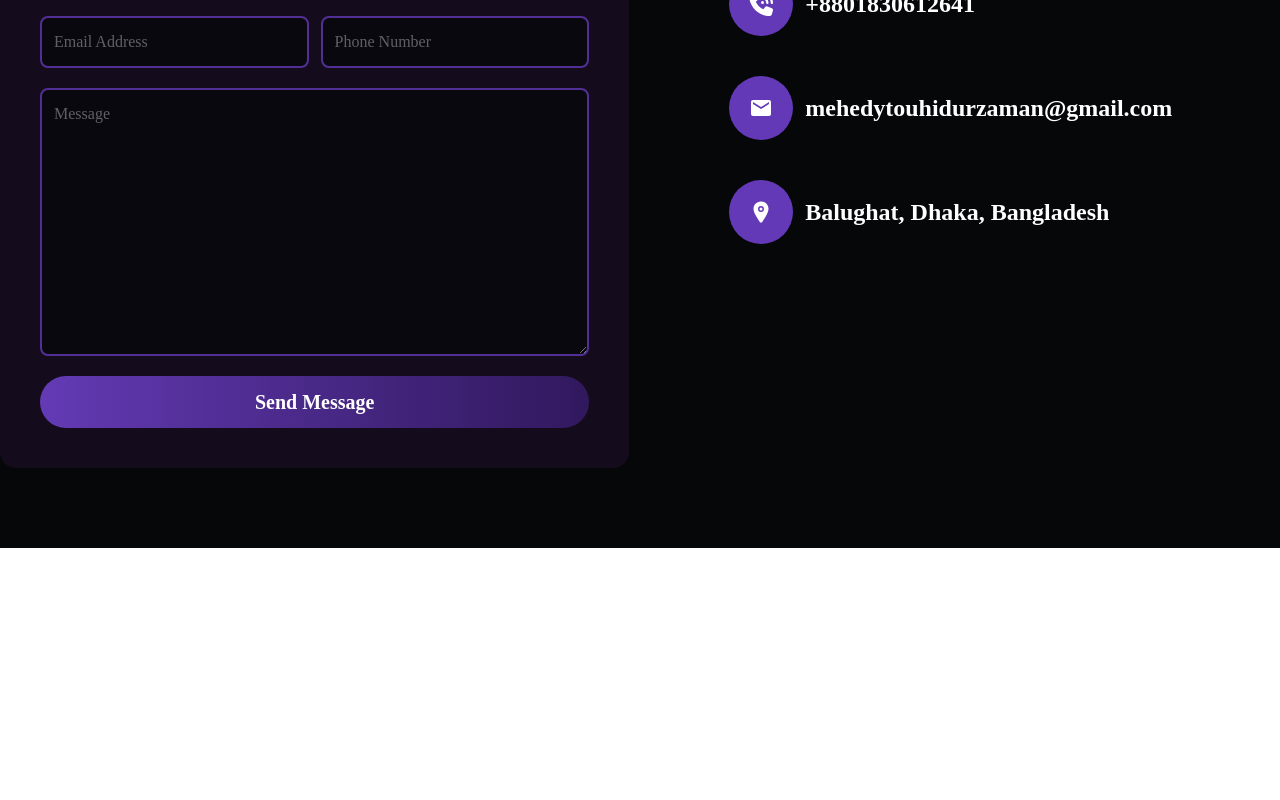
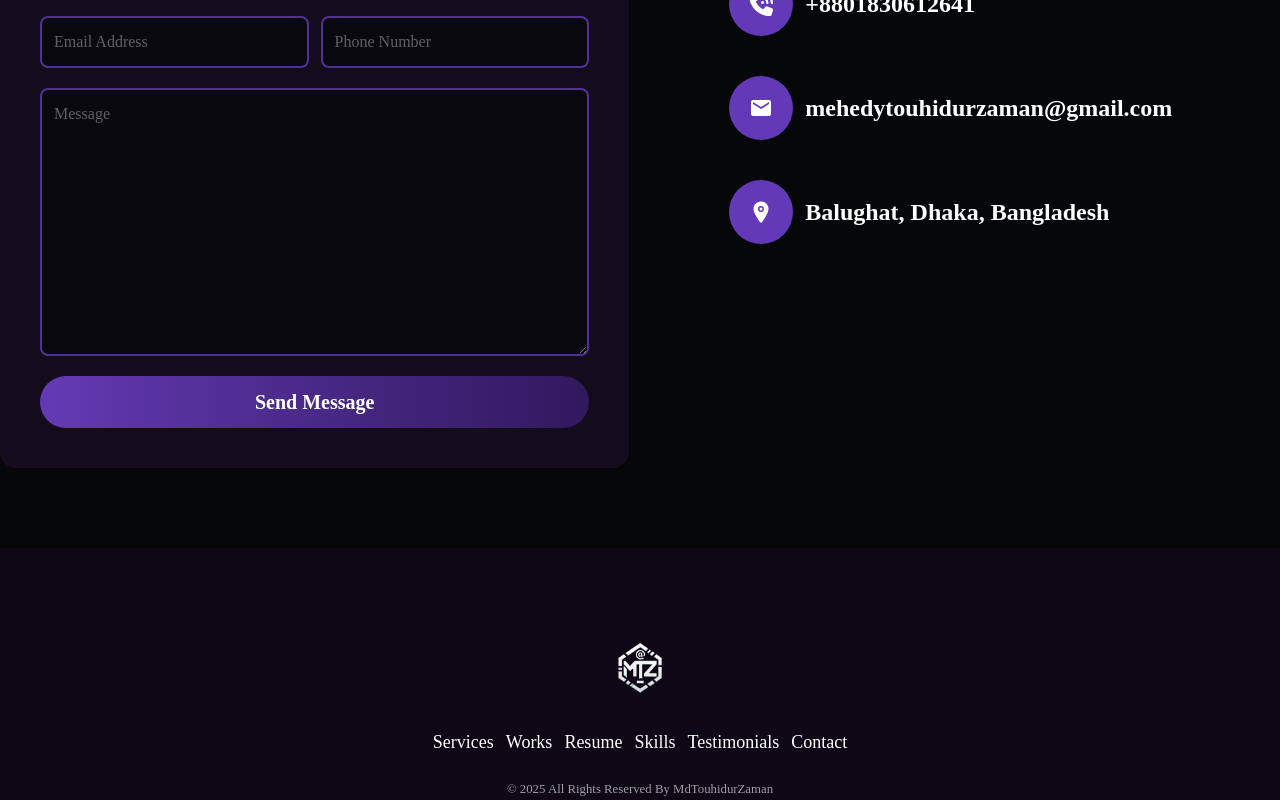
Before and after one commit to tzmehedy/portfollio, a React (Vite) app in the folder portfollio/: page / in a window 1280 px wide. Shown: the part 4624-5424 px from the top of the page. Before the commit the page ends 5172 px from the top, so only its background shows below. Built offline with nearby package versions, Linux system fonts and the light colour scheme.

Commit message:
The footer section is completed

```diff
--- a/portfollio/src/App.jsx
+++ b/portfollio/src/App.jsx
@@ -4,6 +4,7 @@ import Services from "./Components/Services/Services";
 import Education from "./Components/Education/Education";
 import Skills from "./Components/Skills/Skills";
 import Contact from "./Components/Contact/Contact";
+import Footer from "./Components/Footer/Footer";
 
 
 
@@ -17,6 +18,7 @@ function App() {
       <Education></Education>
       <Skills></Skills>
       <Contact></Contact>
+      <Footer></Footer>
     </div>
   );
 }
--- /dev/null
+++ b/portfollio/src/Components/Footer/Footer.jsx
@@ -0,0 +1,79 @@
+import React from 'react';
+import logo from "../../../public/Logo.png"
+const Footer = () => {
+    return (
+      <div className="bg-[#0F0715]">
+        <div className="container mx-auto p-20 pb-0">
+          <div className="flex flex-col justify-center items-center space-y-5">
+            <div>
+              <img className="w-20 h-20" src={logo} alt="" />
+            </div>
+            <div>
+              <ul className="flex space-x-3 text-white text-lg items-center">
+                <li>
+                  <a
+                    href="#services"
+                    className="relative px-0  after:absolute
+              after:left-0 after:bottom-0 after:w-0 after:h-0.5 after:bg-[#6B3EC6] after:transition-x after:duration-300 hover:after:w-full"
+                  >
+                    Services
+                  </a>
+                </li>
+                <li>
+                  <a
+                    className="relative px-0  after:absolute
+              after:left-0 after:bottom-0 after:w-0 after:h-0.5 after:bg-[#6B3EC6] after:transition-x after:duration-300 hover:after:w-full"
+                    href="#works"
+                  >
+                    Works
+                  </a>
+                </li>
+                <li>
+                  <a
+                    className="relative px-0  after:absolute
+              after:left-0 after:bottom-0 after:w-0 after:h-0.5 after:bg-[#6B3EC6] after:transition-x after:duration-300 hover:after:w-full"
+                    href="#resume"
+                  >
+                    Resume
+                  </a>
+                </li>
+                <li>
+                  <a
+                    className="relative px-0   after:absolute
+              after:left-0 after:bottom-0 after:w-0 after:h-0.5 after:bg-[#6B3EC6] after:transition-x after:duration-300 hover:after:w-full"
+                    href="#skills"
+                  >
+                    Skills
+                  </a>
+                </li>
+                <li>
+                  <a
+                    className="relative px-0   after:absolute
+              after:left-0 after:bottom-0 after:w-0 after:h-0.5 after:bg-[#6B3EC6] after:transition-x after:duration-300 hover:after:w-full"
+                    href="#testimonials"
+                  >
+                    Testimonials
+                  </a>
+                </li>
+                <li>
+                  <a
+                    className="relative px-0   after:absolute
+              after:left-0 after:bottom-0 after:w-0 after:h-0.5 after:bg-[#6B3EC6] after:transition-x after:duration-300 hover:after:w-full"
+                    href="#contact"
+                  >
+                    Contact
+                  </a>
+                </li>
+              </ul>
+            </div>
+
+            <div className='text-white text-xsm opacity-60 '>
+                <small>&copy; 2025 All Rights Reserved By MdTouhidurZaman</small>
+            </div>
+          </div>
+        </div>
+      </div>
+    );
+};
+
+export default Footer;
```
